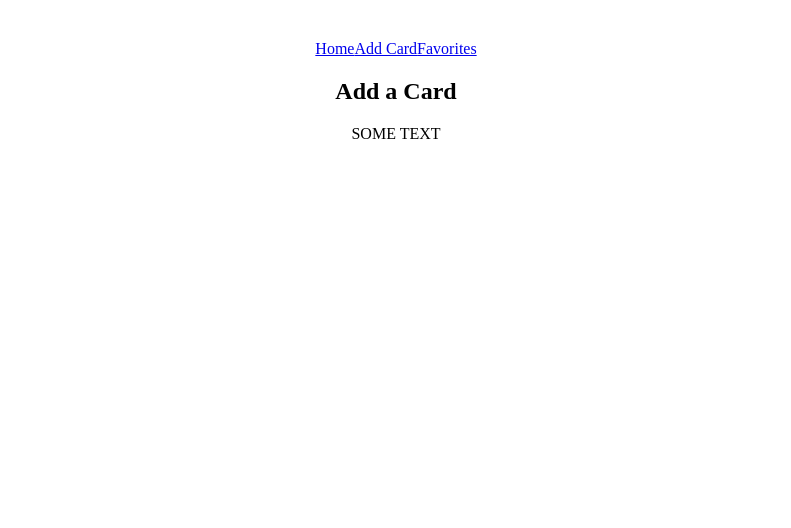
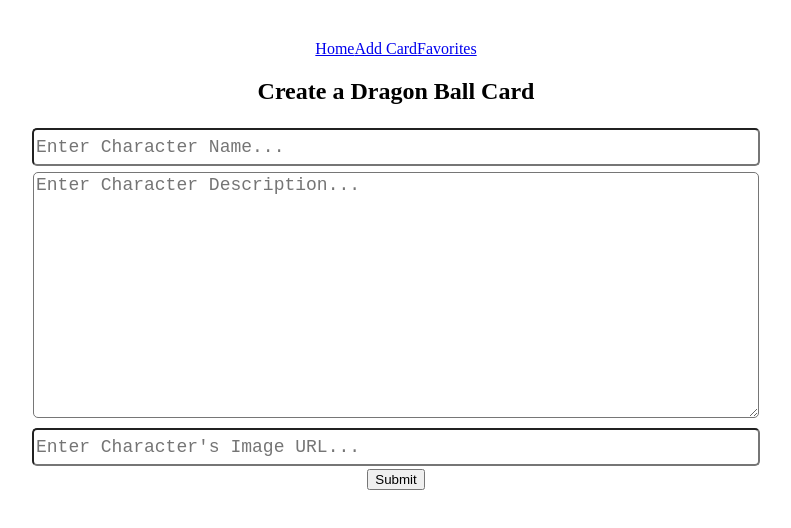
Before and after one commit to kelvinacosta/flatiron-phase-2-react-project-frontend, a React (Vite) app: page /form in a window 1280 px wide. Shown: the top 528 px of the page, without its empty margins (244-1035 px from the left). Built offline with nearby package versions, Linux system fonts and the light colour scheme.

Commit message:
adding some css to dragon ball form and creates input to dragon ball form

```diff
--- a/src/App.css
+++ b/src/App.css
@@ -40,12 +40,10 @@
 
   }
   .cards img {
-    width: 57%;
-    height: 58%;
+    width: 60%;
+    height: 60%;
     margin: .5rem auto;
     padding: .5em;
-
-
 
   }
 }
@@ -72,7 +70,7 @@
 
 
 
-input {
+.barInput input {
   padding: 0.25rem;
   border: none;
   font-family: inherit;
@@ -81,3 +79,21 @@
   transition: all 0.2s;
   width: 100%;
 }
+
+.inputText  {
+  border-radius: 5px;
+  height: 2rem;
+  width: 60%;
+  font-size: 18px;
+  font-family: monospace;
+  margin: 3px;
+}
+
+.inputTextArea{
+  border-radius: 5px;
+  height: 15rem;
+  width: 60%;
+  font-size: 18px;
+  font-family: monospace;
+  margin: 3px;
+}
--- a/src/components/DragonBallForm.jsx
+++ b/src/components/DragonBallForm.jsx
@@ -2,15 +2,21 @@
 
 const DragonBallForm = () => {
     return (
-        <>
-        <main>
-            <h2>Add a Card</h2>
-            <p>
-                SOME TEXT
-            </p>
-        </main>
+        <div className="containerForm">
+        <form>
+            <h2>Create a Dragon Ball Card</h2>
+            <input type="text" name="name" placeholder="Enter Character Name..." className="inputText"/>
+            <br />
+            <textarea type="text" name="name" placeholder="Enter Character Description..." className="inputTextArea"/>
+            <br />
+            <input type="text" name="image" placeholder="Enter Character's Image URL..." className="inputText"/>
+            <br />
+            <input type="submit" name="submit" />
 
-        </>
+
+        </form>
+
+        </div>
     )
 }
 
--- a/src/components/SearchBar.jsx
+++ b/src/components/SearchBar.jsx
@@ -2,7 +2,7 @@
 
 const SearchBar = () => {
     return (
-        <div>
+        <div className="barInput">
             <input type="text" placeholder="Search Cards"/>
         </div>
     )
```
